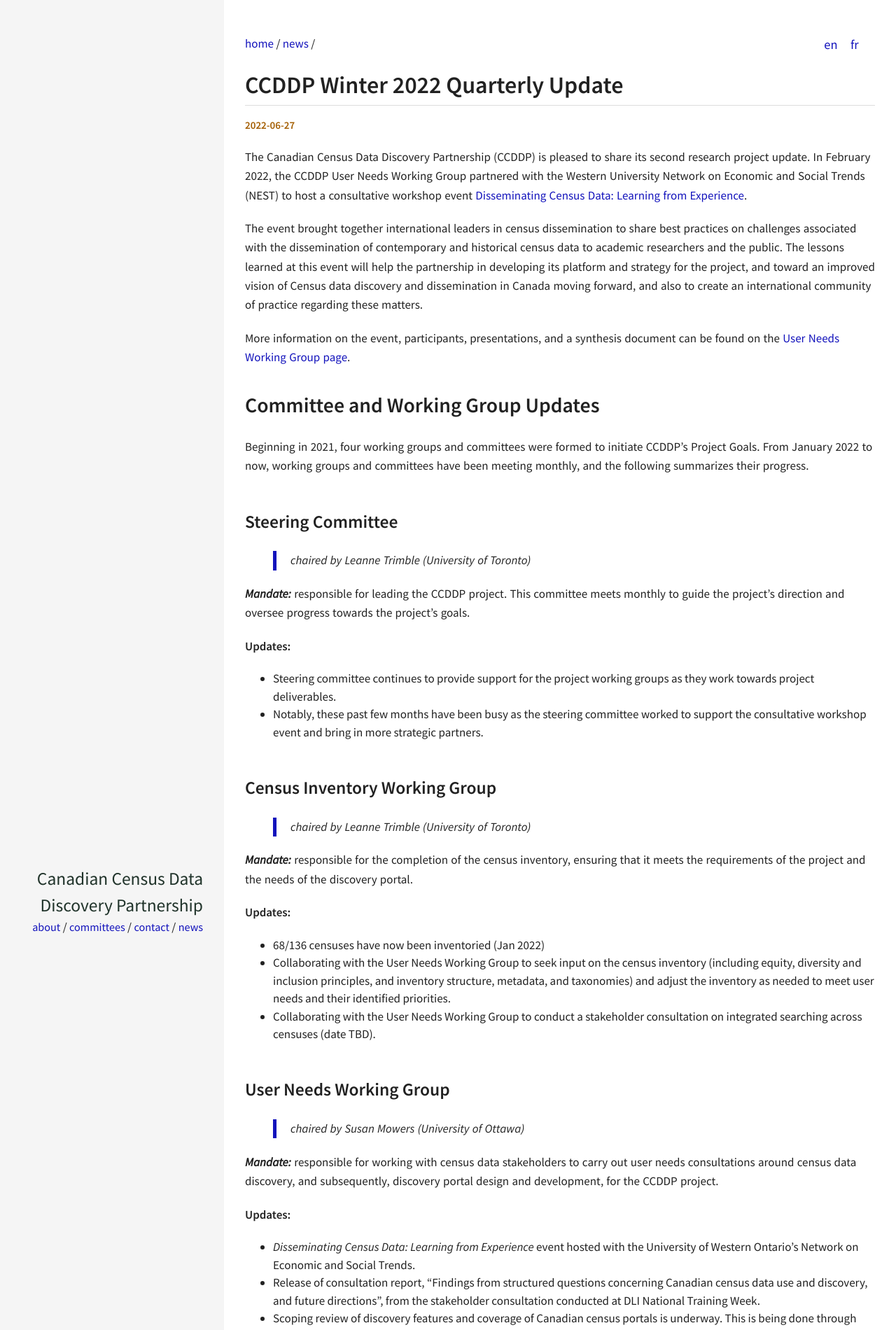
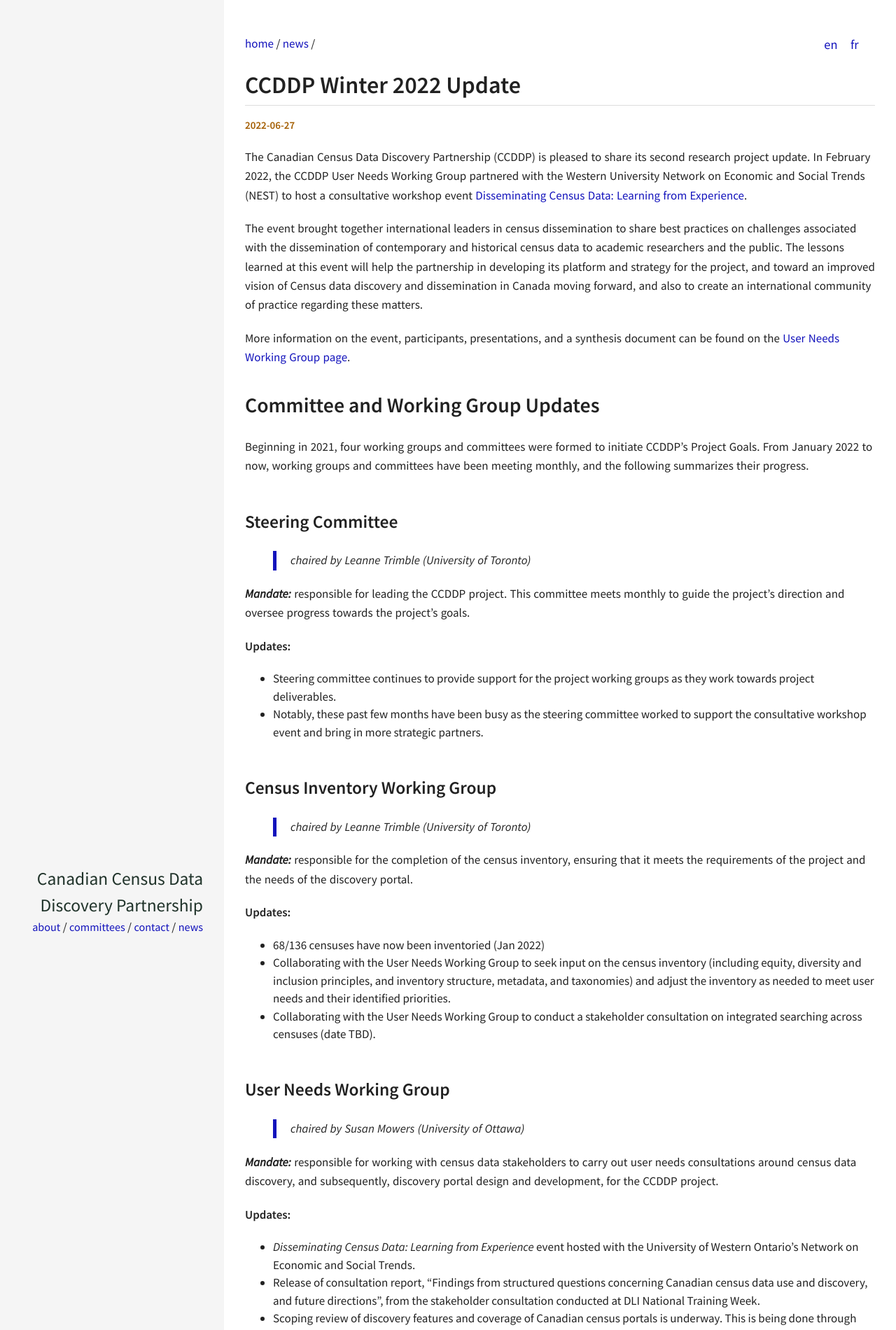
Before and after one commit to census-recensement/census-recensement.github.io, a Jekyll site: the page built from en/news/_posts/2022-06-27-winter-quarterly.md, in a window 1280 px wide. Shown: the top 1900 px of the page at 70% size. Built offline with Jekyll 4.4.1, drawn with Linux system fonts in a browser that asks for light colours.

Commit message:
updating text

```diff
--- a/en/news/_posts/2022-06-27-winter-quarterly.md
+++ b/en/news/_posts/2022-06-27-winter-quarterly.md
@@ -1,10 +1,10 @@
 ---
 layout: post
-title:  CCDDP Winter 2022 Quarterly Update
+title:  CCDDP Winter 2022 Update
 date: 2022-06-27
 lang: en
 ref: mar2022
-description: The Canadian Census Data Discovery Partnership (CCDDP) shares its quarterly project update, June 2022.
+description: The Canadian Census Data Discovery Partnership (CCDDP) shares its project update, June 2022.
 ---
 
 The Canadian Census Data Discovery Partnership (CCDDP) is pleased to share its second research project update. In February 2022, the CCDDP User Needs Working Group partnered with the Western University Network on Economic and Social Trends (NEST) to host a consultative workshop event <!--more-->[Disseminating Census Data: Learning from Experience](https://observatory.uwo.ca/workshops/index.html).
```
Also changed, not shown: fr/l-actualite/_posts/2022-06-27-hiver.md (+2 -2 lines).
